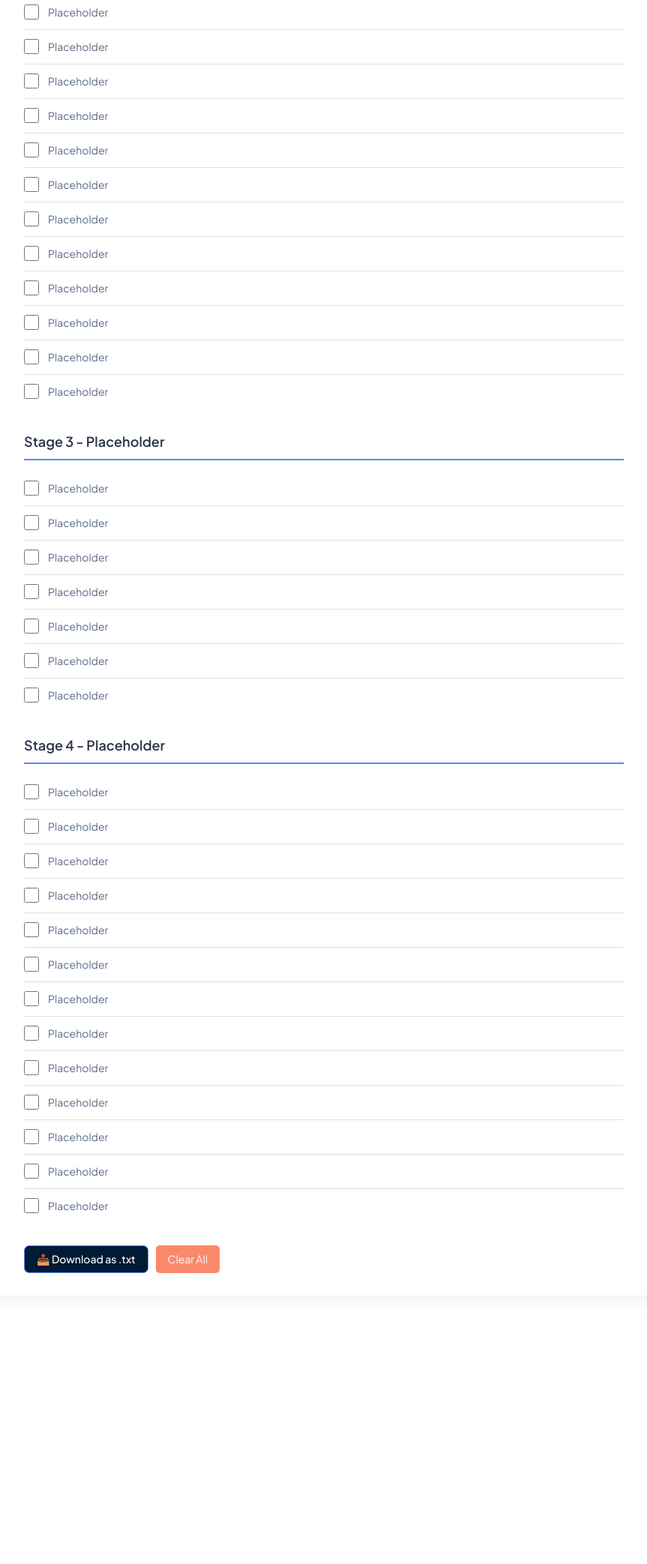
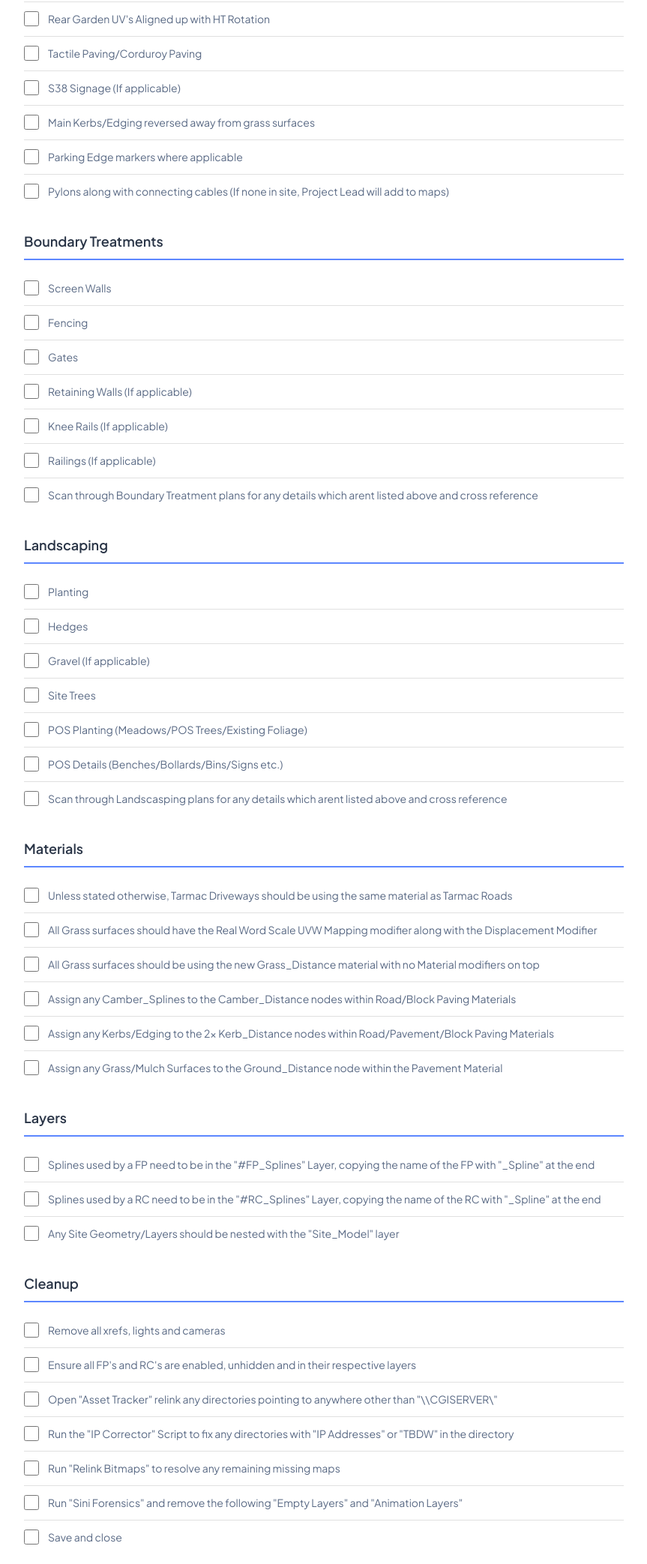
Before and after one commit to conortbdw-lgtm/Bloor_Homes_Hub, a website: page checklist-qc-externals.html in a window 1280 px wide. Shown: the part 594-2680 px from the top of the page at 75% size, without its empty margins (343-1206 px from the left). Before the commit the page ends 2376 px from the top, so only its background shows below. Drawn offline with Linux system fonts and the light colour scheme.

Commit message:
qc-testing-build

```diff
--- a/checklist-qc.html
+++ b/checklist-qc-externals.html
@@ -4,7 +4,7 @@
 		<meta charset="utf-8">
   		<meta name="viewport" content="width=device-width, initial-scale=1">
   		<title>
-			Checklist - Quality Control
+			QC - Externals
 		</title>
   		<link rel="shortcut icon" type="image/png" href="src/assets/images/logos/favicon.png" />
   		<link rel="stylesheet" href="src/assets/css/styles.min.css" />
@@ -141,7 +141,7 @@
 							</li>
 						</ul>
 						<h5 class="card-title fw-semibold">
-							Quality Control Checklist
+							QC - Externals
 						</h5>
 					</nav>
 				</header>
@@ -152,257 +152,303 @@
 								<div class="checklist-container">
 									<div class="checklist-header">
 										<h3 class="card-title fw-semibold">
-											Stage - Quality Control
+											Quality Control
 										</h3>
 										<span class="checklist-progress">
 											<span id="completed">0</span> / <span id="total">0</span> completed
 										</span>
 									</div>
 									<div class="section-title">
-										Stage 1 - Placeholder
+										Geometry
 									</div>
-									<div id="prep-section">
+									<div id="geo-section">
 										<div class="checklist-item">
 											<input type="checkbox" id="item1">
 											<label for="item1">
-												Placeholder
+												No visible gaps in site
 											</label>
 										</div>
 										<div class="checklist-item">
 											<input type="checkbox" id="item2">
 											<label for="item2">
-												Placeholder
+												All Leap/LAP Areas included
 											</label>
 										</div>
 										<div class="checklist-item">
 											<input type="checkbox" id="item3">
 											<label for="item3">
-												Placeholder
+												All drop kerbs in place
 											</label>
 										</div>
 										<div class="checklist-item">
 											<input type="checkbox" id="item4">
 											<label for="item4">
-												Placeholder
+												Flag Stone Paving UVW's aligned up to paths with Displacement Modifier
 											</label>
 										</div>
-									</div>
-									<div class="section-title">
-										Stage 2 - Placeholder
-									</div>
-									<div id="geometry-section">
 										<div class="checklist-item">
 											<input type="checkbox" id="item5">
 											<label for="item5">
-												Placeholder
+												Where Flag Stone paths are 1200mm, 2x 600mm slabs should be used
 											</label>
 										</div>
 										<div class="checklist-item">
 											<input type="checkbox" id="item6">
 											<label for="item6">
-												Placeholder
+												Minimal Tearing in geo
 											</label>
 										</div>
 										<div class="checklist-item">
 											<input type="checkbox" id="item7">
 											<label for="item7">
-												Placeholder
+												Grass dropped by 25mm
 											</label>
 										</div>
 										<div class="checklist-item">
 											<input type="checkbox" id="item8">
 											<label for="item8">
-												Placeholder
+												Attenuation Basins/Rain Gardens (If applicable)
 											</label>
 										</div>
 										<div class="checklist-item">
 											<input type="checkbox" id="item9">
 											<label for="item9">
-												Placeholder
+												Rear Garden UV's Aligned up with HT Rotation
 											</label>
 										</div>
 										<div class="checklist-item">
 											<input type="checkbox" id="item10">
 											<label for="item10">
-												Placeholder
+												Tactile Paving/Corduroy Paving
 											</label>
 										</div>
 										<div class="checklist-item">
 											<input type="checkbox" id="item11">
 											<label for="item11">
-												Placeholder
+												S38 Signage (If applicable)
 											</label>
 										</div>
 										<div class="checklist-item">
 											<input type="checkbox" id="item12">
 											<label for="item12">
-												Placeholder
+												Main Kerbs/Edging reversed away from grass surfaces
 											</label>
 										</div>
 										<div class="checklist-item">
 											<input type="checkbox" id="item13">
 											<label for="item13">
-												Placeholder
+												Parking Edge markers where applicable
 											</label>
 										</div>
 										<div class="checklist-item">
 											<input type="checkbox" id="item14">
 											<label for="item14">
-												Placeholder
+												Pylons along with connecting cables (If none in site, Project Lead will add to maps)
 											</label>
 										</div>
+									</div>
+									<div class="section-title">
+										Boundary Treatments
+									</div>
+									<div id="boundary-section">
 										<div class="checklist-item">
 											<input type="checkbox" id="item15">
 											<label for="item15">
-												Placeholder
+												Screen Walls
 											</label>
 										</div>
 										<div class="checklist-item">
 											<input type="checkbox" id="item16">
 											<label for="item16">
-												Placeholder
+												Fencing
 											</label>
 										</div>
 										<div class="checklist-item">
 											<input type="checkbox" id="item17">
 											<label for="item17">
-												Placeholder
+												Gates
 											</label>
 										</div>
 										<div class="checklist-item">
 											<input type="checkbox" id="item18">
 											<label for="item18">
-												Placeholder
+												Retaining Walls (If applicable)
 											</label>
 										</div>
-									</div>
-									<div class="section-title">
-										Stage 3 - Placeholder
-									</div>
-									<div id="railclone-section">
 										<div class="checklist-item">
 											<input type="checkbox" id="item19">
 											<label for="item19">
-												Placeholder
+												Knee Rails (If applicable)
 											</label>
 										</div>
 										<div class="checklist-item">
 											<input type="checkbox" id="item20">
 											<label for="item20">
-												Placeholder
+												Railings (If applicable)
 											</label>
 										</div>
 										<div class="checklist-item">
 											<input type="checkbox" id="item21">
 											<label for="item21">
-												Placeholder
+												Scan through Boundary Treatment plans for any details which arent listed above and cross reference
 											</label>
 										</div>
+									</div>
+									<div class="section-title">
+										Landscaping
+									</div>
+									<div id="landscaping-section">
 										<div class="checklist-item">
 											<input type="checkbox" id="item22">
 											<label for="item22">
-												Placeholder
+												Planting
 											</label>
 										</div>
 										<div class="checklist-item">
 											<input type="checkbox" id="item23">
 											<label for="item23">
-												Placeholder
+												Hedges
 											</label>
 										</div>
 										<div class="checklist-item">
 											<input type="checkbox" id="item24">
 											<label for="item24">
-												Placeholder
+												Gravel (If applicable)
 											</label>
 										</div>
 										<div class="checklist-item">
 											<input type="checkbox" id="item25">
 											<label for="item25">
-												Placeholder
+												Site Trees
 											</label>
 										</div>
-									</div>
-									<div class="section-title">
-										Stage 4 - Placeholder
-									</div>
-									<div id="forest-section">
 										<div class="checklist-item">
 											<input type="checkbox" id="item26">
 											<label for="item26">
-												Placeholder
+												POS Planting (Meadows/POS Trees/Existing Foliage)
 											</label>
 										</div>
 										<div class="checklist-item">
 											<input type="checkbox" id="item27">
 											<label for="item27">
-												Placeholder
+												POS Details (Benches/Bollards/Bins/Signs etc.)
 											</label>
 										</div>
 										<div class="checklist-item">
 											<input type="checkbox" id="item28">
 											<label for="item28">
-												Placeholder
+												Scan through Landscasping plans for any details which arent listed above and cross reference
 											</label>
 										</div>
+									</div>
+									<div class="section-title">
+										Materials
+									</div>
+									<div id="materials-section">
 										<div class="checklist-item">
 											<input type="checkbox" id="item29">
 											<label for="item29">
-												Placeholder
+												Unless stated otherwise, Tarmac Driveways should be using the same material as Tarmac Roads
 											</label>
 										</div>
 										<div class="checklist-item">
 											<input type="checkbox" id="item30">
 											<label for="item30">
-												Placeholder
+												All Grass surfaces should have the Real Word Scale UVW Mapping modifier along with the Displacement Modifier
 											</label>
 										</div>
 										<div class="checklist-item">
 											<input type="checkbox" id="item31">
 											<label for="item31">
-												Placeholder
+												All Grass surfaces should be using the new Grass_Distance material with no Material modifiers on top
 											</label>
 										</div>
 										<div class="checklist-item">
 											<input type="checkbox" id="item32">
 											<label for="item32">
-												Placeholder
+												Assign any Camber_Splines to the Camber_Distance nodes within Road/Block Paving Materials
 											</label>
 										</div>
 										<div class="checklist-item">
 											<input type="checkbox" id="item33">
 											<label for="item33">
-												Placeholder
+												Assign any Kerbs/Edging to the 2x Kerb_Distance nodes within Road/Pavement/Block Paving Materials
 											</label>
 										</div>
 										<div class="checklist-item">
 											<input type="checkbox" id="item34">
 											<label for="item34">
-												Placeholder
+												Assign any Grass/Mulch Surfaces to the Ground_Distance node within the Pavement Material
 											</label>
 										</div>
+									</div>
+									<div class="section-title">
+										Layers
+									</div>
+									<div id="layers-section">
 										<div class="checklist-item">
 											<input type="checkbox" id="item35">
 											<label for="item35">
-												Placeholder
+												Splines used by a FP need to be in the "#FP_Splines" Layer, copying the name of the FP with "_Spline" at the end
 											</label>
 										</div>
 										<div class="checklist-item">
 											<input type="checkbox" id="item36">
 											<label for="item36">
-												Placeholder
+												Splines used by a RC need to be in the "#RC_Splines" Layer, copying the name of the RC with "_Spline" at the end
 											</label>
 										</div>
 										<div class="checklist-item">
 											<input type="checkbox" id="item37">
 											<label for="item37">
-												Placeholder
+												Any Site Geometry/Layers should be nested with the "Site_Model" layer
+											</label>
+										</div>
+									</div>
+									<div class="section-title">
+										Cleanup
+									</div>
+									<div id="cleanup-section">
+										<div class="checklist-item">
+											<input type="checkbox" id="item38">
+											<label for="item38">
+												Remove all xrefs, lights and cameras
 											</label>
 										</div>
 										<div class="checklist-item">
-											<input type="checkbox" id="item38">
-											<label for="item38">
-												Placeholder
+											<input type="checkbox" id="item39">
+											<label for="item39">
+												Ensure all FP's and RC's are enabled, unhidden and in their respective layers
+											</label>
+										</div>
+										<div class="checklist-item">
+											<input type="checkbox" id="item40">
+											<label for="item40">
+												Open "Asset Tracker" relink any directories pointing to anywhere other than "\\CGISERVER\"
+											</label>
+										</div>
+										<div class="checklist-item">
+											<input type="checkbox" id="item41">
+											<label for="item41">
+												Run the "IP Corrector" Script to fix any directories with "IP Addresses" or "TBDW" in the directory
+											</label>
+										</div>
+										<div class="checklist-item">
+											<input type="checkbox" id="item42">
+											<label for="item42">
+												Run "Relink Bitmaps" to resolve any remaining missing maps
+											</label>
+										</div>
+										<div class="checklist-item">
+											<input type="checkbox" id="item43">
+											<label for="item43">
+												Run "Sini Forensics" and remove the following "Empty Layers" and "Animation Layers"
+											</label>
+										</div>
+										<div class="checklist-item">
+											<input type="checkbox" id="item44">
+											<label for="item44">
+												Save and close
 											</label>
 										</div>
 									</div>
```
Also changed, not shown: checklists.html (+1 -1 lines), index - backup.html (+1 -1 lines), index.html (+6 -6 lines), scene-files.html (+2 -2 lines).
